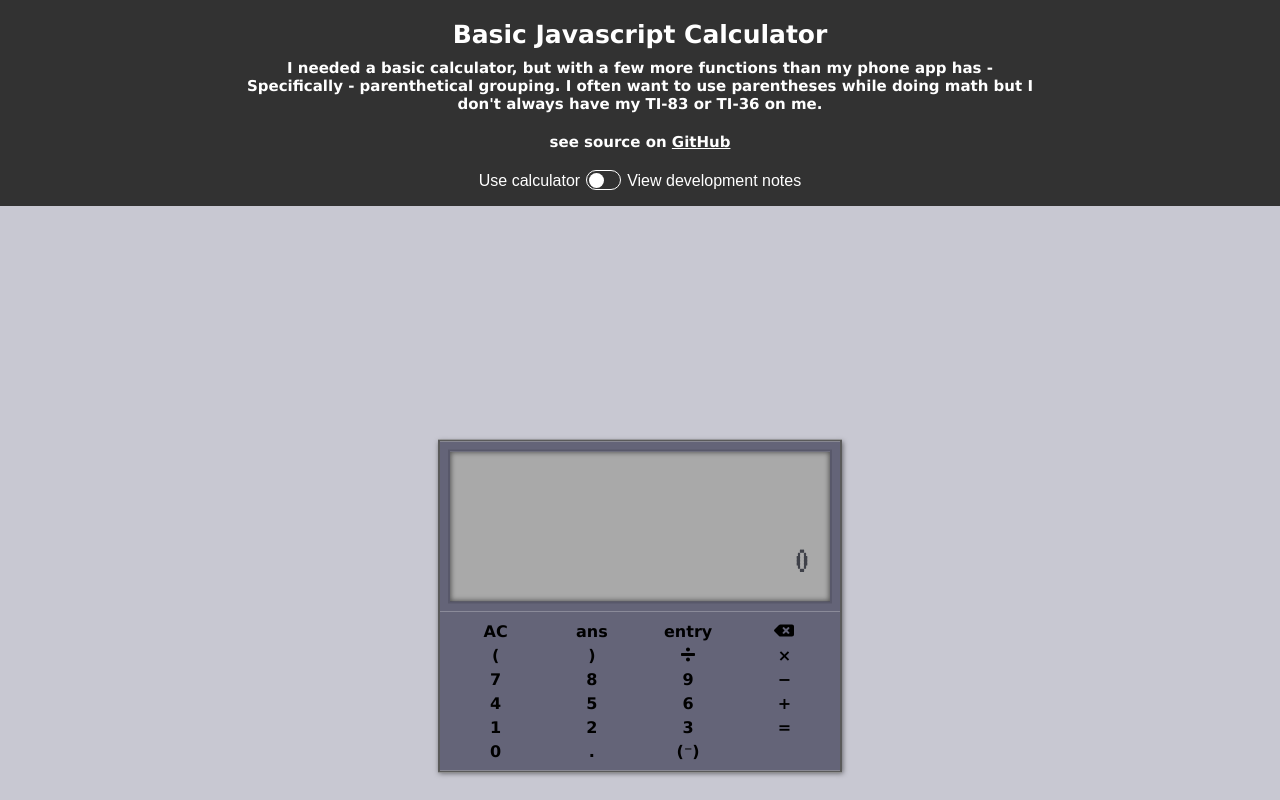
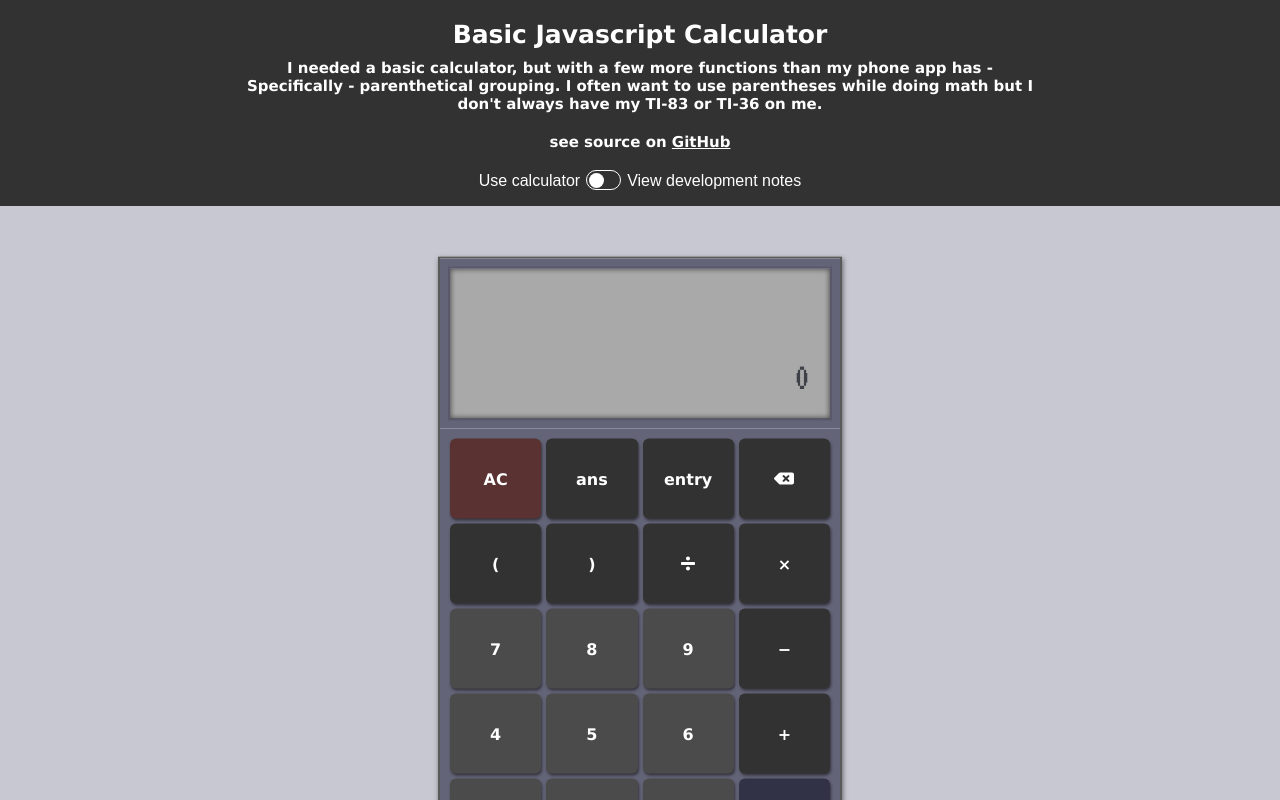
Before and after one commit to msmit1123/JavaScriptCalculator, a React (Create React App) app: page / in a window 1280 px wide. Built offline with nearby package versions, Linux system fonts and the light colour scheme.

Commit message:
cleaned up Button component CSS

```diff
--- a/src/components/Button/Button.scss
+++ b/src/components/Button/Button.scss
@@ -3,53 +3,49 @@
 */
 @import '../../_variables.scss';
 
-.button{
+.button {
   cursor: pointer;
   display: flex;
   align-items: center;
   justify-content: center;
-    background-color: rgba(50,50,50,1);
-    color:white;
+  background-color: rgba(50, 50, 50, 1);
+  color: white;
   border-radius: 6px;
-    box-shadow: 1px 2px 3px rgba(0,0,0,0.5);
-    transition: all .05s;
-    @media (min-width:$mobile-break){
-        min-height:10vh;
-    }
-    &.digit{
-        background-color: rgba(75,75,75,1);
-    }
-    &.digit:hover{
-        background-color: rgba(85,85,85,1);
-    }
-    &.digit:active, &.active{
-        background-color: rgba(100,150,150,1);
-    }
-    &:hover{
-        background-color: rgba(60,60,60,1);
-    }
-    &:active, &.active{
-        background-color: rgba(100,150,150,1);
+  box-shadow: 1px 2px 3px rgba(0, 0, 0, 0.5);
+  transition: all 0.05s;
+  @media (min-width: $mobile-break) {
+    min-height: 10vh;
   }
 
-    &#clear{
-        background-color:rgba(90,50,50,1);
-    }
-    &#clear:hover{
-        background-color:rgba(100,60,60,1);
-    }
-    &#clear:active, &#clear.active{
-        background-color: rgba(100,150,150,1);
+  &:hover {
+    background-color: rgba(60, 60, 60, 1);
   }
 
-    &#equals{
-        background-color:rgba(50,50,70,1);
-        grid-area: 5 / 4 / 7 / 5;
-    }
-    &#equals:hover{
-        background-color:rgba(60,60,80,1);
-    }
-    &#equals:active, &#equals.active{
-        background-color: rgba(100,150,150,1);
+  &--digit {
+    background-color: rgba(75, 75, 75, 1);
+    &:hover {
+      background-color: rgba(85, 85, 85, 1);
     }
   }
+
+  &--clear {
+    background-color: rgba(90, 50, 50, 1);
+    &:hover {
+      background-color: rgba(100, 60, 60, 1);
+    }
+  }
+
+  &--equals {
+    background-color: rgba(50, 50, 70, 1);
+    grid-area: 5 / 4 / 7 / 5;
+    &:hover {
+      background-color: rgba(60, 60, 80, 1);
+    }
+  }
+
+  //active last to supercede
+  &--active,
+  &:active {
+    background-color: rgba(100, 150, 150, 1);
+  }
+}
--- a/src/containers/Calculator/Calculator.js
+++ b/src/containers/Calculator/Calculator.js
@@ -323,7 +323,7 @@ class Calculator extends React.Component {
     if (keyID) {
       const keyElement = document.getElementById(keyID);
       keyElement.click(); //generate a click on that button
-      keyElement.classList.add('active'); //make the button active
+      keyElement.classList.add('button--active'); //make the button active
     }
   }
 
@@ -331,7 +331,7 @@ class Calculator extends React.Component {
     const keyID = this.mapKeyCode(e.key); //figure out what ID corresponds to the pressed button
     if (keyID) {
       const keyElement = document.getElementById(keyID);
-      keyElement.classList.remove('active'); //make the button active
+      keyElement.classList.remove('button--active'); //make the button active
     }
   }
 
--- a/src/containers/Keypad/Keypad.js
+++ b/src/containers/Keypad/Keypad.js
@@ -1,7 +1,7 @@
 /**
  * Import Node Modules
  */
-import React from 'react'
+import React from 'react';
 import { FontAwesomeIcon } from '@fortawesome/react-fontawesome';
 import { faBackspace, faDivide } from '@fortawesome/free-solid-svg-icons';
 
@@ -16,39 +16,188 @@ import Button from '../../components/Button/Button.js';
 //CSS
 import './Keypad.scss';
 
-function Keypad(props){
-    return (
-        <div id="keypad">
-            <div id="keys">
-                <Button classes="button" id="clear" onClick={props.clear}>AC</Button>
-                <Button classes="button" id="ans" value="ans" onClick={props.handleButtons}>ans</Button>
-                <Button classes="button" id="entry" onClick={props.lastEntry}>entry</Button>
-                <Button classes="button" id="delete" onClick={props.backspace}><FontAwesomeIcon icon={faBackspace} /></Button>
-                <Button classes="button" id="open-paren" value="(" onClick={props.handleButtons}>(</Button>
-                <Button classes="button" id="close-paren" value=")" onClick={props.handleButtons}>)</Button>
-                <Button classes="button" id="divide" value="/" onClick={props.handleButtons}><FontAwesomeIcon icon={faDivide} /></Button>
-                <Button classes="button" id="multiply" value="*" onClick={props.handleButtons}>&times;</Button>
-                <Button classes="button digit" id="seven" value="7" onClick={props.handleButtons}>7</Button>
-                <Button classes="button digit" id="eight" value="8" onClick={props.handleButtons}>8</Button>
-                <Button classes="button digit" id="nine" value="9" onClick={props.handleButtons}>9</Button>
-                <Button classes="button" id="subtract" value="-" onClick={props.handleButtons}>&minus;</Button>
-                <Button classes="button digit" id="four" value="4" onClick={props.handleButtons}>4</Button>
-                <Button classes="button digit" id="five" value="5" onClick={props.handleButtons}>5</Button>
-                <Button classes="button digit" id="six" value="6" onClick={props.handleButtons}>6</Button>
-                <Button classes="button" id="add" value="+" onClick={props.handleButtons}>+</Button>
-                <Button classes="button digit" id="one" value="1" onClick={props.handleButtons}>1</Button>
-                <Button classes="button digit" id="two" value="2" onClick={props.handleButtons}>2</Button>
-                <Button classes="button digit" id="three" value="3" onClick={props.handleButtons}>3</Button>
-                <Button classes="button" id="equals" onClick={props.evaluate}>=</Button>
-                <Button classes="button digit" id="zero" value="0" onClick={props.handleButtons}>0</Button>
-                <Button classes="button digit" id="decimal" value="." onClick={props.handleButtons}>.</Button>
-                <Button classes="button digit" id="negative" value="⁻" onClick={props.handleButtons}>(&#8315;)</Button>
-            </div>
-        </div>
-    )
+function Keypad(props) {
+  return (
+    <div id='keypad'>
+      <div id='keys'>
+        <Button
+          className='button button--clear'
+          id='clear'
+          onClick={props.clear}
+        >
+          AC
+        </Button>
+        <Button
+          className='button'
+          id='ans'
+          value='ans'
+          onClick={props.handleButtons}
+        >
+          ans
+        </Button>
+        <Button className='button' id='entry' onClick={props.lastEntry}>
+          entry
+        </Button>
+        <Button className='button' id='delete' onClick={props.backspace}>
+          <FontAwesomeIcon icon={faBackspace} />
+        </Button>
+        <Button
+          className='button'
+          id='open-paren'
+          value='('
+          onClick={props.handleButtons}
+        >
+          (
+        </Button>
+        <Button
+          className='button'
+          id='close-paren'
+          value=')'
+          onClick={props.handleButtons}
+        >
+          )
+        </Button>
+        <Button
+          className='button'
+          id='divide'
+          value='/'
+          onClick={props.handleButtons}
+        >
+          <FontAwesomeIcon icon={faDivide} />
+        </Button>
+        <Button
+          className='button'
+          id='multiply'
+          value='*'
+          onClick={props.handleButtons}
+        >
+          &times;
+        </Button>
+        <Button
+          className='button button--digit'
+          id='seven'
+          value='7'
+          onClick={props.handleButtons}
+        >
+          7
+        </Button>
+        <Button
+          className='button button--digit'
+          id='eight'
+          value='8'
+          onClick={props.handleButtons}
+        >
+          8
+        </Button>
+        <Button
+          className='button button--digit'
+          id='nine'
+          value='9'
+          onClick={props.handleButtons}
+        >
+          9
+        </Button>
+        <Button
+          className='button'
+          id='subtract'
+          value='-'
+          onClick={props.handleButtons}
+        >
+          &minus;
+        </Button>
+        <Button
+          className='button button--digit'
+          id='four'
+          value='4'
+          onClick={props.handleButtons}
+        >
+          4
+        </Button>
+        <Button
+          className='button button--digit'
+          id='five'
+          value='5'
+          onClick={props.handleButtons}
+        >
+          5
+        </Button>
+        <Button
+          className='button button--digit'
+          id='six'
+          value='6'
+          onClick={props.handleButtons}
+        >
+          6
+        </Button>
+        <Button
+          className='button'
+          id='add'
+          value='+'
+          onClick={props.handleButtons}
+        >
+          +
+        </Button>
+        <Button
+          className='button button--digit'
+          id='one'
+          value='1'
+          onClick={props.handleButtons}
+        >
+          1
+        </Button>
+        <Button
+          className='button button--digit'
+          id='two'
+          value='2'
+          onClick={props.handleButtons}
+        >
+          2
+        </Button>
+        <Button
+          className='button button--digit'
+          id='three'
+          value='3'
+          onClick={props.handleButtons}
+        >
+          3
+        </Button>
+        <Button
+          className='button button--equals'
+          id='equals'
+          onClick={props.evaluate}
+        >
+          =
+        </Button>
+        <Button
+          className='button button--digit'
+          id='zero'
+          value='0'
+          onClick={props.handleButtons}
+        >
+          0
+        </Button>
+        <Button
+          className='button button--digit'
+          id='decimal'
+          value='.'
+          onClick={props.handleButtons}
+        >
+          .
+        </Button>
+        <Button
+          className='button button--digit'
+          id='negative'
+          value='⁻'
+          onClick={props.handleButtons}
+        >
+          (&#8315;)
+        </Button>
+      </div>
+    </div>
+  );
 }
 
 /**
  *  Export the component
  */
-export default Keypad
+export default Keypad;
```
Lines whose indentation alone changed are shown as unchanged.
